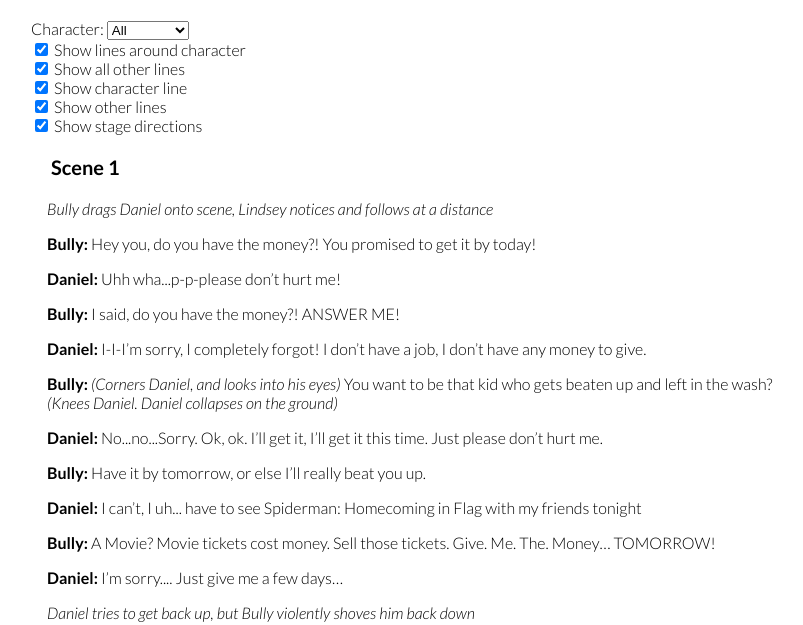
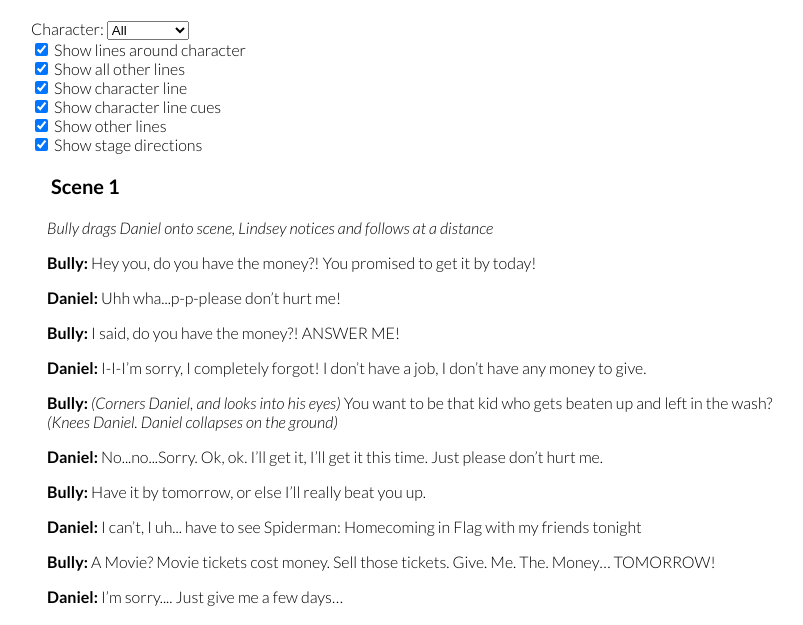
Before and after one commit to PantherMan594/Hopi-2017, a plain HTML site: page bully.html in a window 1280 px wide. Shown: the part 109-734 px from the top of the page, without its empty margins (209-1012 px from the left). Drawn offline with nearby package versions, Linux system fonts and the light colour scheme.

Commit message:
Add option to hide cues

```diff
--- a/assets/js/skits.js
+++ b/assets/js/skits.js
@@ -2,6 +2,7 @@ var character = 'all';
 var showAround = true;
 var showAll = true;
 var showLine = true;
+var showCue = true;
 var showOtherLines = true;
 var showStage = true;
 
@@ -9,12 +10,14 @@ function update(keepUrl) {
     $('#controlbox').append('<input type="checkbox" id="showaround" value="around" checked/> Show lines around character<br />'
         + '<input type="checkbox" id="showall" value="all" checked/> Show all other lines<br />'
         + '<input type="checkbox" id="showline" value="line" checked/> Show character line<br />'
+        + '<input type="checkbox" id="showcue" value="cue" checked/> Show character line cues<br />'
         + '<input type="checkbox" id="showotherlines" value="other" checked/> Show other lines<br />'
         + '<input type="checkbox" id="showstage" value="stage" checked/> Show stage directions');
     $('#char').val(character);
     $('#showaround').prop('checked', showAround);
     $('#showall').prop('checked', showAll);
     $('#showline').prop('checked', showLine);
+    $('#showcue').prop('checked', showCue);
     $('#showotherlines').prop('checked', showOtherLines);
     $('#showstage').prop('checked', showStage);
     var lines = $('#skitlines').children('.line');
@@ -28,12 +31,16 @@ function update(keepUrl) {
             else line.hide();
         } else if (!line.hasClass('scene')) {
             if (line.hasClass(character)) {
-                line.show();
-                line.addClass('highlight');
-                if (!showLine) {
-                    line.addClass('hideLine');
+                if (showCue) {
+                    line.show();
+                    line.addClass('highlight');
+                    if (!showLine) {
+                        line.addClass('hideLine');
+                    } else {
+                        line.removeClass('hideLine');
+                    }
                 } else {
-                    line.removeClass('hideLine');
+                    line.hide();
                 }
             } else if (showAll || (showAround && ((prevLine && prevLine.hasClass(character)) || (nextLine && nextLine.hasClass(character))))) {
                 line.show();
@@ -49,8 +56,8 @@ function update(keepUrl) {
     }
 
     if (!keepUrl)
-        history.pushState('', '', window.location.pathname + '?c='
-            + character + (showOtherLines ? '' : '&ot=0')
+        history.pushState('', '', window.location.pathname + '?c='+ character
+            + (showCue ? '' : '&cu=0') + (showOtherLines ? '' : '&ot=0')
             + (showAll ? '' : '&al=0') + (showAround ? '' : '&ar=0')
             + (showLine ? '' : '&li=0') + (showStage ? '' : '&st=0'));
 }
@@ -70,6 +77,7 @@ var urlParams;
     showAround = urlParams['ar'] ? false : true;
     showAll = urlParams['al'] ? false : true;
     showLine = urlParams['li'] ? false : true;
+    showCue = urlParams['cu'] ? false : true;
     showOtherLines = urlParams['ot'] ? false : true;
     showStage = urlParams['st'] ? false : true;
     update(true);
```
Also changed, not shown: zaccheus.html (+0 -5 lines).
